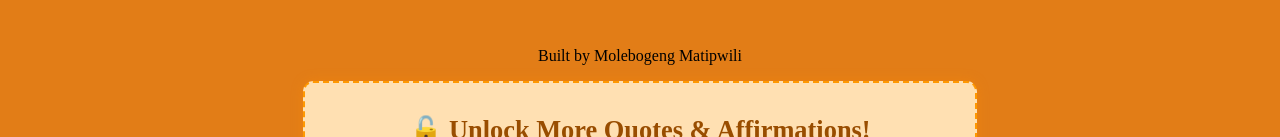
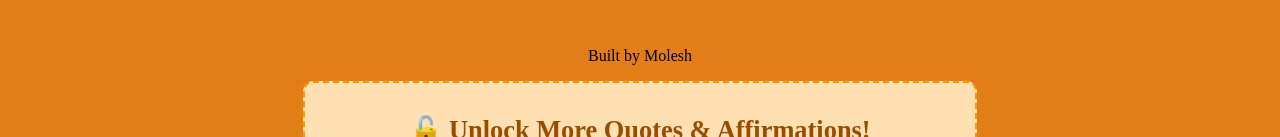
Before and after one commit to Molesh-mo/Brave-face-App, a plain HTML site: page index.html in a window 1280 px wide. Shown: the part 584-721 px from the top of the page. Drawn offline with Linux system fonts and the light colour scheme.

Commit message:
Update index.html
Signed-off-by: Molesh-mo <molesh455@gmail.com>

```diff
--- a/index.html
+++ b/index.html
@@ -17,7 +17,7 @@
 <div id="main-home">
     <img src="images/emoji.jpg" width="100%">
 
-    <p class="footer">Built by Molebogeng Matipwili</p>
+    <p class="footer">Built by Molesh</p>
 
 </div>
 
```
